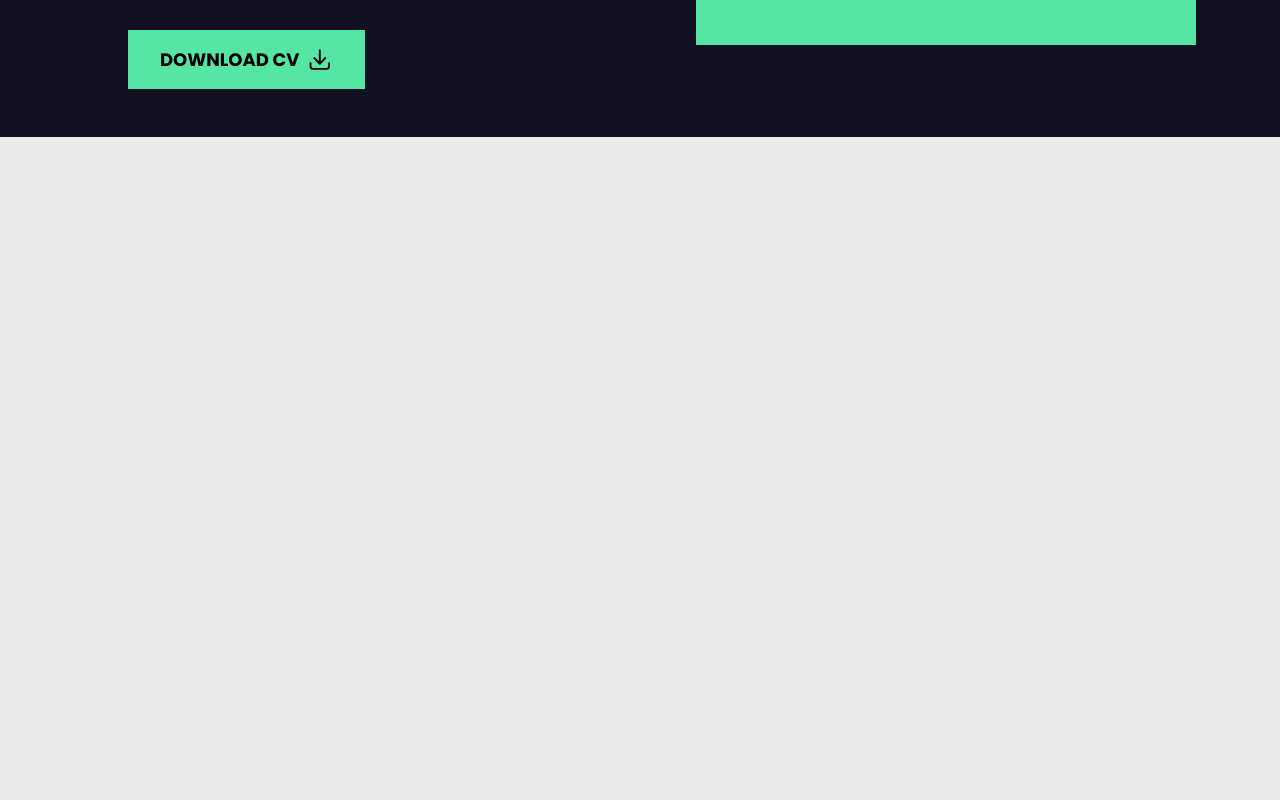
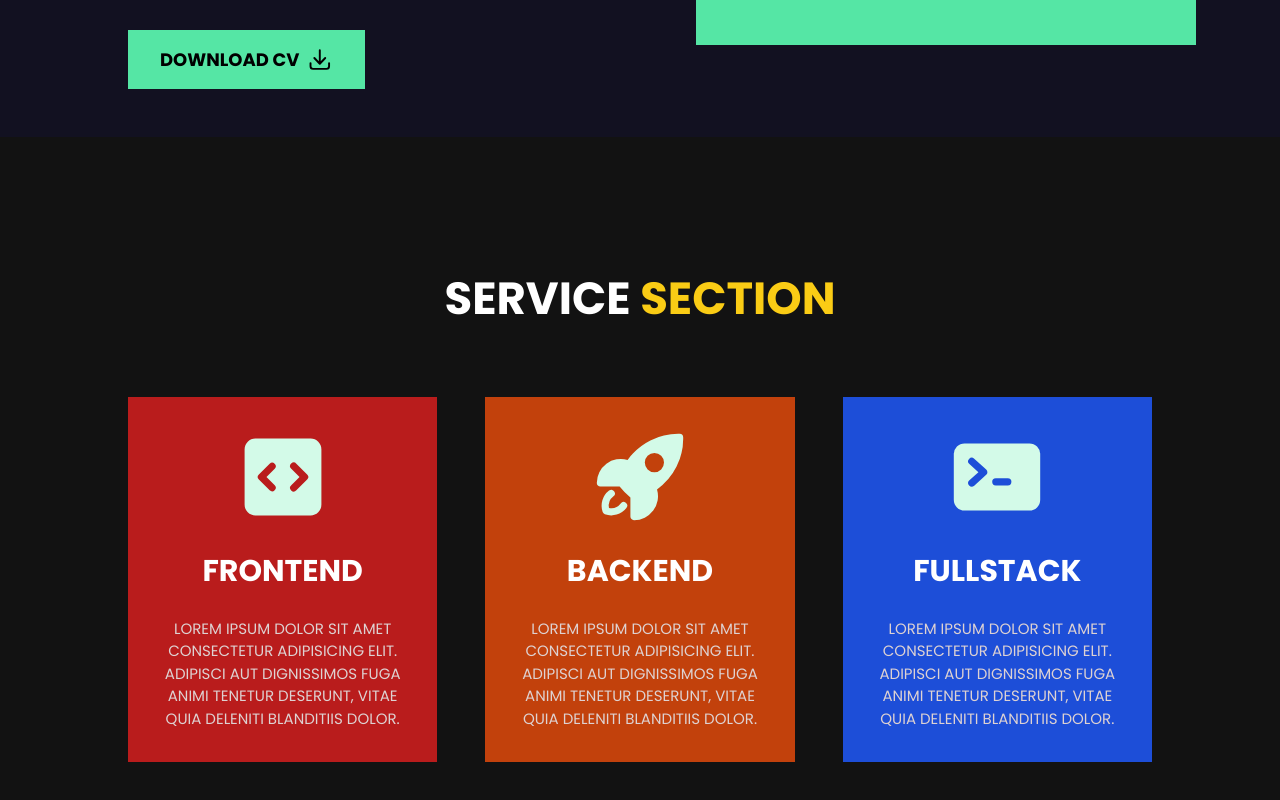
Before and after one commit to KEENNEEDYY/portfolio-landingpage-project, a React (Vite) app: page / in a window 1280 px wide. Shown: the part 1364-2164 px from the top of the page. Before the commit the page ends 1501 px from the top, so only its background shows below. Built offline with nearby package versions, Linux system fonts and the light colour scheme.

Commit message:
Service section design
Signed-off-by: KEENNEEDYY <kennedy.costa.valenet@gmail.com>

```diff
--- a/src/pages/Home/index.tsx
+++ b/src/pages/Home/index.tsx
@@ -3,6 +3,7 @@
 import MobileHeader from '../../components/MobileHeader';
 import Introduction from './sections/Introduction';
 import About from './sections/About';
+import Service from './sections/Service';
 
 export default function Home() {
 
@@ -24,6 +25,7 @@
         <Introduction />
         <div className="relative z-[30]">
           <About />
+          <Service />
         </div>
       </main>
     </>
--- /dev/null
+++ b/src/pages/Home/sections/Service/index.tsx
@@ -0,0 +1,58 @@
+import { CodeBracketSquareIcon, CommandLineIcon, RocketLaunchIcon } from "@heroicons/react/20/solid";
+
+export default function Service() {
+    return (
+        <section className="bg-[#121212] pt-[4rem] md:pt-[8rem] pb-[5rem]">
+            <div>
+                <p className="heading">
+                    Service <span className="text-yellow-400">section</span>
+                </p>
+                <div className="grid grid-cols-1 md:grid-cols-2 lg:grid-cols-3 w-[80%] mx-auto items-center gap-[3rem] mt-[4rem] text-white">
+                    <div>
+                        <div className="bg-red-700 hover:scale-110
+                            transform transition-all duration-300 hover:-rotate-6 uppercase
+                            font-semibold text-center p-[2rem]"
+                        >
+                            <CodeBracketSquareIcon className="w-[6rem] h-[6rem] mx-auto text-[#d3fae8]" />
+                            <h1 className="text-[20px] md:text-[30px] mt-[1.5rem] mb-[1.5rem]">Frontend</h1>
+                            <p className="text-[15px] text-[#ded2d2] font-normal">
+                                Lorem ipsum dolor sit amet consectetur adipisicing elit.
+                                Adipisci aut dignissimos fuga animi tenetur deserunt, vitae quia deleniti blanditiis dolor.
+                            </p>
+
+                        </div>
+                    </div>
+                    <div>
+                        <div className="bg-orange-700 hover:scale-110
+                            transform transition-all duration-300 uppercase
+                            font-semibold text-center p-[2rem]"
+                        >
+                            <RocketLaunchIcon className="w-[6rem] h-[6rem] mx-auto text-[#d3fae8]" />
+                            <h1 className="text-[20px] md:text-[30px] mt-[1.5rem] mb-[1.5rem]">Backend</h1>
+                            <p className="text-[15px] text-[#ded2d2] font-normal">
+                                Lorem ipsum dolor sit amet consectetur adipisicing elit.
+                                Adipisci aut dignissimos fuga animi tenetur deserunt, vitae quia deleniti blanditiis dolor.
+                            </p>
+
+                        </div>
+                    </div>
+                    <div>
+                        <div className="bg-blue-700 hover:scale-110
+                            transform transition-all duration-300 hover:rotate-6 uppercase
+                            font-semibold text-center p-[2rem]"
+                        >
+                            <CommandLineIcon className="w-[6rem] h-[6rem] mx-auto text-[#d3fae8]" />
+                            <h1 className="text-[20px] md:text-[30px] mt-[1.5rem] mb-[1.5rem]">FullStack</h1>
+                            <p className="text-[15px] text-[#ded2d2] font-normal">
+                                Lorem ipsum dolor sit amet consectetur adipisicing elit.
+                                Adipisci aut dignissimos fuga animi tenetur deserunt, vitae quia deleniti blanditiis dolor.
+                            </p>
+
+                        </div>
+                    </div>
+
+                </div>
+            </div>
+        </section>
+    );
+}
--- a/src/styles/globals.css
+++ b/src/styles/globals.css
@@ -35,6 +35,10 @@
     .button-cv-icon-primary {
         @apply w-[1.6rem] h-[1.7rem] text-black;
     }
+
+    .heading {
+        @apply text-center text-white text-[28px] sm:text-[33px] md:text-[45px] font-bold uppercase
+    }
 }
 
 :root {
```
